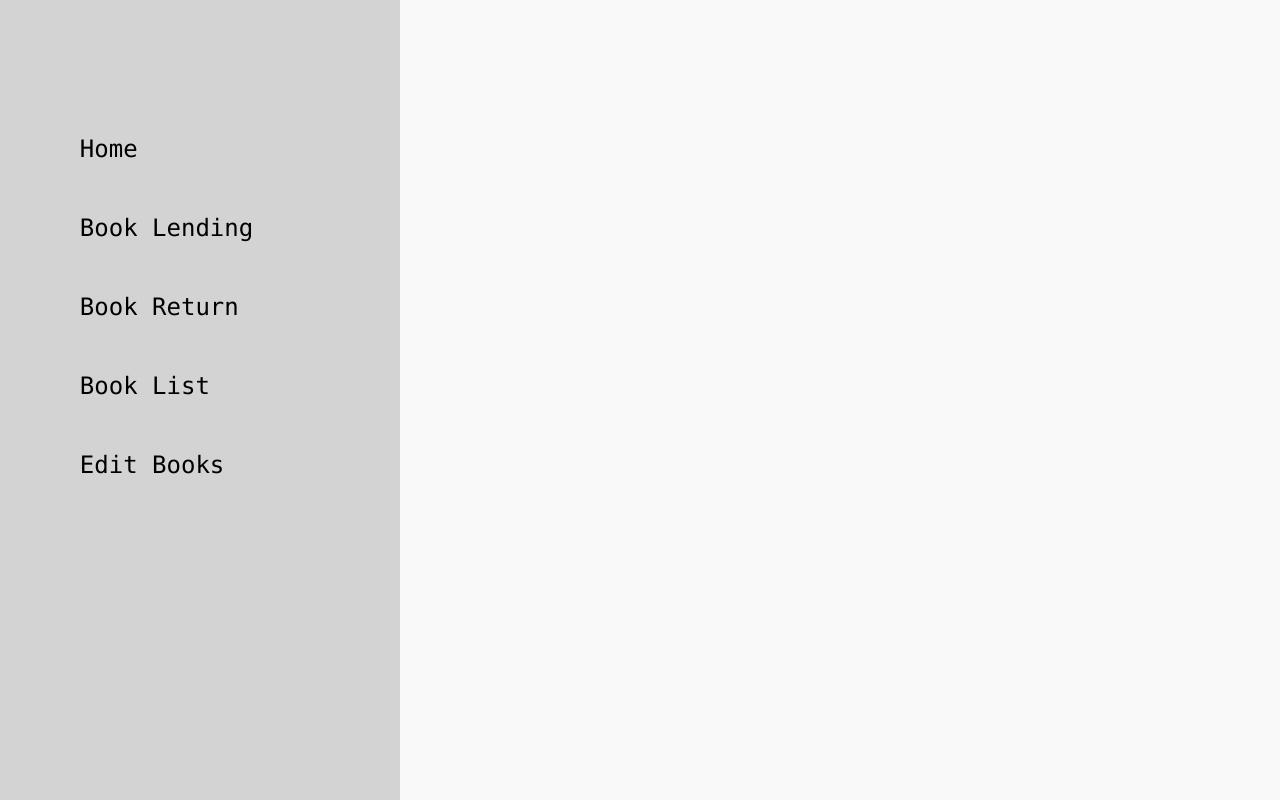
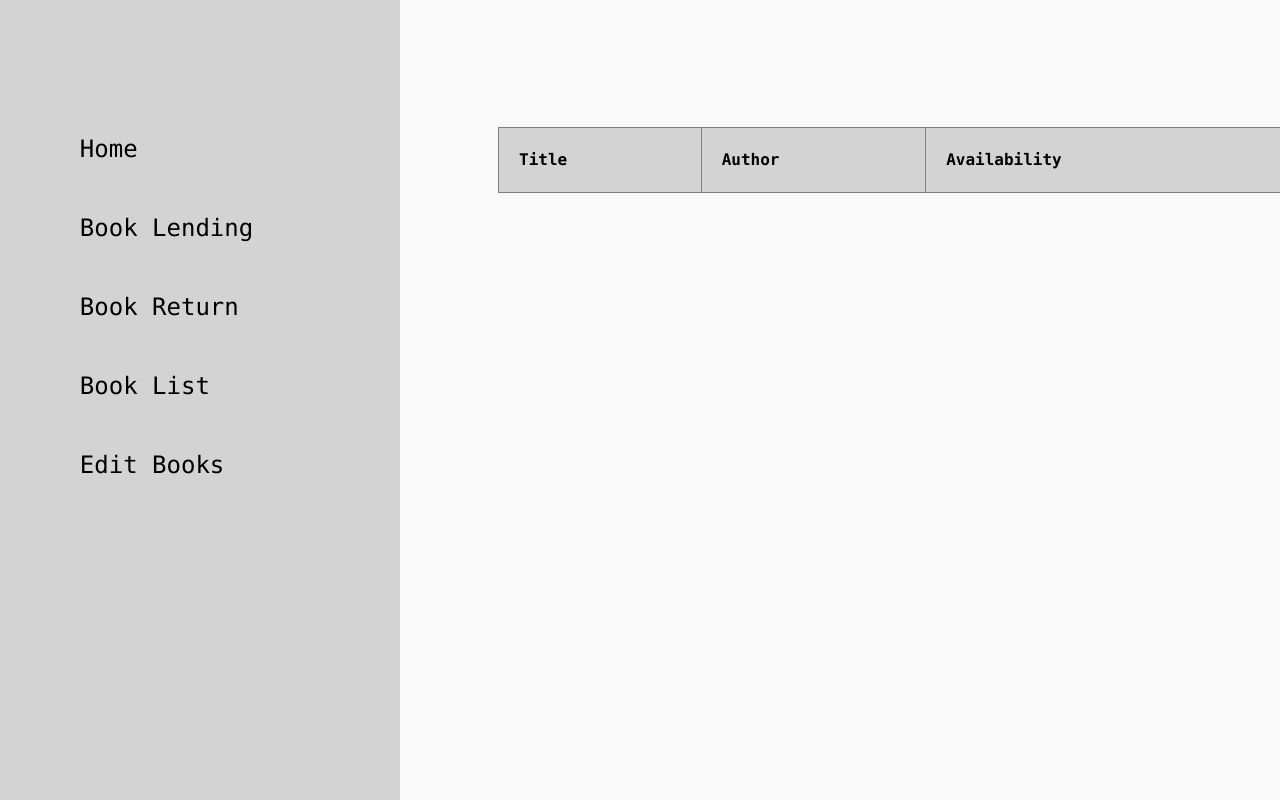
Before and after one commit to emerennovena/library-management-app, a React (Vite) app: page /list in a window 1280 px wide. Built offline with nearby package versions, Linux system fonts and the light colour scheme.

Commit message:
update bookreturn page

```diff
--- a/src/App.css
+++ b/src/App.css
@@ -100,3 +100,29 @@
   margin-top: 40px;
   margin-left: 240px;
 }
+
+.font-style {
+  color: black;
+  font-family: 'Consolas', monospace;
+}
+
+.rest-screen table {
+  width: 80%;
+  border-collapse: collapse;
+  margin-top: 20px;
+  margin-bottom: 500px;
+}
+
+.rest-screen th, td {
+  border: 1px solid gray;
+  padding: 20px;
+  text-align: left;
+}
+
+.rest-screen thead {
+  background-color:#D3D3D3;
+}
+
+.rest-screen tbody {
+  background-color:#f0f0f0;
+}
--- a/src/App.tsx
+++ b/src/App.tsx
@@ -3,6 +3,7 @@ import readingImage from './assets/reading.svg'
 import './App.css'
 import BookLending from './pages/BookLending'
 import BookReturn from './pages/BookReturn'
+import BookList from './pages/BookList'
 
 function App() {
 
@@ -23,7 +24,9 @@ function App() {
         <button className='nav-button'>Book Return</button>
         </Link>
         <br/>
+        <Link to="/list">
         <button className='nav-button'>Book List</button>
+        </Link>
         <br/>
         <button className='nav-button'>Edit Books</button>
         </nav>
@@ -48,6 +51,7 @@ function App() {
 
       <Route path="/lending" element= {<BookLending />} />
       <Route path="/return" element= {<BookReturn />} />
+      <Route path="/list" element= {<BookList />} />
       </Routes>
       </div>
 
--- /dev/null
+++ b/src/pages/BookList.tsx
@@ -0,0 +1,49 @@
+import React, { useState, useEffect } from 'react';
+
+// useState: store and update data
+// useEffect: run code when component loads or updates.
+
+interface Book {
+    id: number;
+    title: string;
+    author: string;
+    available: boolean;
+}
+
+const LOCAL_STORAGE_KEY = "library_books";
+
+const BookList: React.FC = () => {
+    const [books, setBooks] = useState<Book[]>([]);
+
+    useEffect(() => {
+        const storedBooks = localStorage.getItem(LOCAL_STORAGE_KEY);
+        if(storedBooks){
+            setBooks(JSON.parse(storedBooks));
+        }
+    }, []);
+
+return (
+    <div className="rest-screen">
+        <table style={{color: 'black'}}>
+        <thead>
+            <tr>
+                <th className='font-style'>Title</th>
+                <th className='font-style'>Author</th>
+                <th className='font-style'>Availability</th>
+            </tr>
+        </thead>
+        <tbody>
+            {books.map(book => (
+                <tr key={book.id}>
+                    <td className="font-style">{book.title}</td>
+                    <td className="font-style">{book.author}</td>
+                    <td className="font-style">{book.available ? 'Available' : 'Unavailable'}</td>
+                </tr>
+            ))}
+        </tbody>
+        </table>
+    </div>
+);
+}
+
+export default BookList;
```
